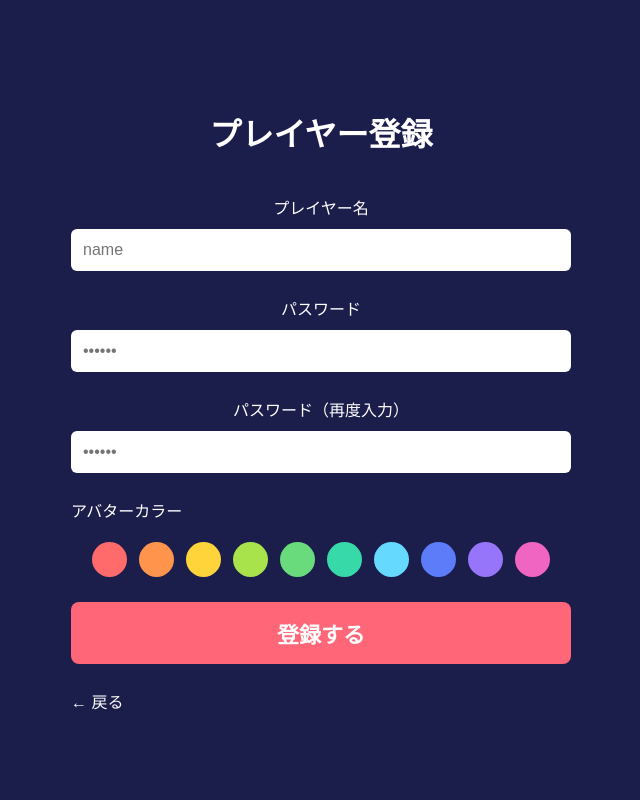
After one commit to flyer13-1/CosmoParty, a Java web app: page /SignUp in a window 1280 px wide. The commit adds this page. Shown: the whole page, without its empty margins (319-959 px from the left). Run offline with Tomcat 11, a stand-in JSP engine, Linux system fonts and the light colour scheme.

Commit message:
タイトルから登録画面へ遷移

```diff
--- a/CosmoParty/src/main/java/DAO/base.java
+++ b/CosmoParty/src/main/java/DAO/base.java
@@ -10,7 +10,7 @@ import java.util.Properties;
 public class base {
 
 	// キーの名前
-	private static final String URL = "DB＿URL";
+	private static final String URL = "DB_URL";
 	private static final String USER = "DB_USER";
 	private static final String PW = "DB_PASS";
 
--- /dev/null
+++ b/CosmoParty/src/main/webapp/WEB-INF/jsp/SignUp.jsp
@@ -0,0 +1,120 @@
+<%-- 文字コードをUTF-8にする --%>
+<%@ page contentType="text/html; charset=UTF-8" pageEncoding="UTF-8" %>
+<!DOCTYPE html>
+<html lang="ja">
+<head>
+    <meta charset="UTF-8">
+    <meta name="viewport" content="width=device-width, initial-scale=1.0">
+    <title>プレイヤー登録</title>
+
+    <link rel="stylesheet" href="${pageContext.request.contextPath}/css/SignUp.css">
+</head>
+<body>
+
+    <div class="register-container">
+
+        <h1>プレイヤー登録</h1>
+
+        <!-- プレイヤー名 -->
+        <div class="form-row">
+            <div class="input-area">
+                <label for="playerName">プレイヤー名</label>
+
+                <input
+                    type="text"
+                    id="playerName"
+                    placeholder="name"
+                >
+
+                <span class="error-message" id="nameError"></span>
+            </div>
+        </div>
+
+        <!-- パスワード -->
+        <div class="form-row">
+            <div class="input-area">
+                <label for="password">パスワード</label>
+
+                <input
+                    type="password"
+                    id="password"
+                    placeholder="••••••"
+                >
+
+                <span class="error-message" id="passwordError"></span>
+            </div>
+        </div>
+
+        <!-- パスワード再入力 -->
+        <div class="form-row">
+            <div class="input-area">
+
+            <label for="confirmPassword">
+                パスワード（再度入力）
+            </label>
+
+            <input
+            type="password"
+            id="confirmPassword"
+            placeholder="••••••"
+        >
+
+                 <span
+                    class="error-message"
+                     id="passwordMatchError">
+                </span>
+
+            </div>
+        </div>
+
+        <!-- アバターカラー -->
+        <div class="form-row">
+            <div class="input-area">
+
+                <div class="label-line">
+                    <label>アバターカラー</label>
+
+                    <span
+                        class="error-message"
+                        id="colorError">
+                    </span>
+                </div>
+
+                <div class="color-list">
+
+                    <div class="color-option" data-color="#ff6b6b" style="background:#ff6b6b;"></div>
+                    <div class="color-option" data-color="#ff944d" style="background:#ff944d;"></div>
+                    <div class="color-option" data-color="#ffd43b" style="background:#ffd43b;"></div>
+                    <div class="color-option" data-color="#a9e34b" style="background:#a9e34b;"></div>
+                    <div class="color-option" data-color="#69db7c" style="background:#69db7c;"></div>
+                    <div class="color-option" data-color="#38d9a9" style="background:#38d9a9;"></div>
+                    <div class="color-option" data-color="#66d9ff" style="background:#66d9ff;"></div>
+                    <div class="color-option" data-color="#5c7cfa" style="background:#5c7cfa;"></div>
+                    <div class="color-option" data-color="#9775fa" style="background:#9775fa;"></div>
+                    <div class="color-option" data-color="#f065c2" style="background:#f065c2;"></div>
+
+                </div>
+
+            </div>
+        </div>
+
+        <!-- 登録ボタン -->
+        <div class="form-row">
+            <button id="registerBtn" class="register-btn">
+                登録する
+            </button>
+        </div>
+
+        <!-- 戻るボタン -->
+        <div class="back-area">
+            <a href="menu.html" class="back-link">
+                ← 戻る
+            </a>
+        </div>
+
+    </div>
+
+    <script src="${pageContext.request.contextPath}/js/SignUp.js"></script>
+
+</body>
+</html>
--- a/CosmoParty/src/main/webapp/WEB-INF/jsp/Title.jsp
+++ b/CosmoParty/src/main/webapp/WEB-INF/jsp/Title.jsp
@@ -19,7 +19,9 @@
         <a href="モード.html">
             <button id="ゲームスタート">モード選択</button>
         </a>
-        <button id="ユーザ登録">ユーザー登録</button>
+        <a href="${pageContext.request.contextPath}/SignUp">
+        		<button id="ユーザ登録">ユーザー登録</button>
+        </a>
         <button id="スコア">スコア</button>
         <button id="設定">設定</button>
         <button id="終了">終了</button>
--- /dev/null
+++ b/CosmoParty/src/main/webapp/css/SignUp.css
@@ -0,0 +1,127 @@
+body {
+    margin: 0;
+    min-height: 100vh;
+
+    display: flex;
+    justify-content: center;
+    align-items: center;
+
+    font-family: "Yu Gothic", sans-serif;
+
+    /* 仮背景 */
+    background-color: #1B1E4B;
+
+    /* 後で画像を入れるための設定 */
+    /*background-image: url("images/background.jpg");*/
+    background-size: cover;
+    background-position: center;
+    background-repeat: no-repeat;
+}
+
+/* 登録画面 */
+.register-container {
+    width: 500px;
+    color: white;
+}
+
+/* タイトル */
+h1 {
+    text-align: center;
+    margin-bottom: 40px;
+}
+
+/* 各行 */
+.form-row {
+    display: flex;
+    align-items: flex-start;
+    gap: 15px;
+    margin-bottom: 25px;
+}
+
+/* 入力エリア */
+.input-area {
+    flex: 1;
+}
+
+/* ラベル */
+label {
+    display: block;
+    text-align: center;
+    margin-bottom: 10px;
+}
+
+/* 入力欄 */
+input {
+    width: 100%;
+    box-sizing: border-box;
+
+    padding: 12px;
+    border: none;
+    border-radius: 6px;
+
+    font-size: 16px;
+}
+
+/* カラー選択 */
+.color-list {
+    display: flex;
+    justify-content: center;
+    align-items: center;
+    gap: 12px;
+    flex-wrap: wrap;
+    margin-top: 10px;
+}
+
+.color-option {
+    width: 35px;
+    height: 35px;
+    border-radius: 50%;
+    cursor: pointer;
+}
+
+/* 選択時 */
+.color-option.selected {
+    border: 4px solid white;
+    transform: scale(1.15);
+}
+
+/* 登録ボタン */
+.register-btn {
+    width: 100%;
+    padding: 15px;
+
+    border: none;
+    border-radius: 8px;
+
+    background: #ff6677;
+    color: white;
+
+    font-size: 22px;
+    font-weight: bold;
+
+    cursor: pointer;
+}
+
+/* エラーメッセージ */
+.error-message {
+    color: red;
+    font-size: 14px;
+    margin-left: 10px;
+}
+
+/* ラベルとエラーを横並び */
+.label-line {
+    display: flex;
+    align-items: center;
+    margin-bottom: 8px;
+}
+
+/* 戻る */
+.back-area {
+    margin-top: 20px;
+}
+
+.back-link {
+    color: white;
+    text-decoration: none;
+}
--- /dev/null
+++ b/CosmoParty/src/main/webapp/js/SignUp.js
@@ -0,0 +1,106 @@
+const colorOptions = document.querySelectorAll('.color-option');
+
+let selectedColor = null;
+
+colorOptions.forEach(color => {
+    color.addEventListener('click', () => {
+
+        colorOptions.forEach(c =>
+            c.classList.remove('selected')
+        );
+
+        color.classList.add('selected');
+        selectedColor = color.dataset.color;
+    });
+});
+
+document.getElementById("registerBtn")
+    .addEventListener("click", async () => {
+
+        const name =
+            document.getElementById("playerName").value.trim();
+
+        const password =
+            document.getElementById("password").value;
+
+        const confirmPassword =
+            document.getElementById("confirmPassword").value;
+
+        // エラー初期化
+        document.getElementById("nameError").textContent = "";
+        document.getElementById("passwordError").textContent = "";
+        document.getElementById("passwordMatchError").textContent = "";
+        document.getElementById("colorError").textContent = "";
+
+        let valid = true;
+
+        // プレイヤー名
+        if (name === "") {
+            document.getElementById("nameError")
+                .textContent = "プレイヤー名を入力してください";
+            valid = false;
+        }
+
+        // パスワード
+        if (password === "") {
+            document.getElementById("passwordError")
+                .textContent = "パスワードを入力してください";
+            valid = false;
+        }
+
+        // パスワード一致確認
+        if (confirmPassword === "") {
+            document.getElementById("passwordMatchError")
+                .textContent = "再入力してください";
+            valid = false;
+        }
+        else if (password !== confirmPassword) {
+            document.getElementById("passwordMatchError")
+                .textContent = "パスワードが一致しません";
+            valid = false;
+        }
+
+        // カラー未選択
+        if (selectedColor === null) {
+            document.getElementById("colorError")
+                .textContent = "カラーを選択してください";
+            valid = false;
+        }
+
+        if (!valid) {
+            return;
+        }
+
+        const userData = {
+            playerName: name,
+            password: password,
+            color: selectedColor
+        };
+
+        try {
+
+            const response = await fetch(
+                "http://localhost:3000/register",
+                {
+                    method: "POST",
+                    headers: {
+                        "Content-Type": "application/json"
+                    },
+                    body: JSON.stringify(userData)
+                }
+            );
+
+            const result = await response.json();
+
+            if (result.success) {
+                alert("登録成功");
+            } else {
+                alert("登録失敗");
+            }
+
+        } catch (error) {
+            console.error(error);
+            alert("サーバー接続エラー");
+        }
+
+    });
```
Also changed, not shown: CosmoParty/src/main/java/Servret/SignUp.java (added, +26 -0 lines), 1 other file.
